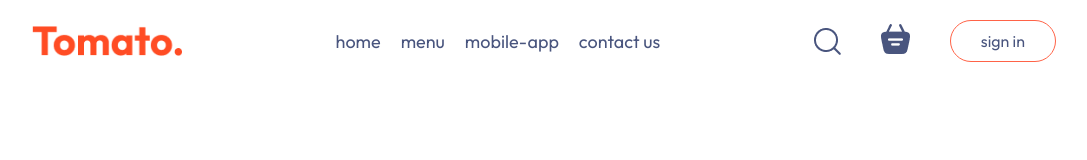
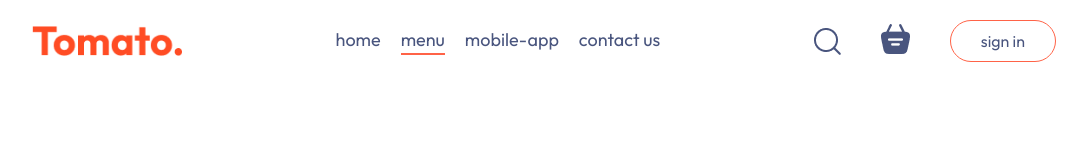
Before and after one commit to moonspark78/Food_Delivery, a React (Vite) app: page / in a window 1280 px wide. Shown: the top 160 px of the page, without its empty margins (96-1183 px from the left). Built offline with nearby package versions, Linux system fonts and the light colour scheme.

Commit message:
:art: working on  the css of the navbar :/  :art:

```diff
--- a/src/components/Navbar/Navbar.css
+++ b/src/components/Navbar/Navbar.css
@@ -37,3 +37,8 @@
 .navbar button:hover{
     background-color: #fff4f2;
 }
+
+.navbar .active{
+    padding-bottom: 2px;
+    border-bottom: 2px solid tomato;
+}
--- a/src/components/Navbar/Navbar.jsx
+++ b/src/components/Navbar/Navbar.jsx
@@ -3,7 +3,7 @@ import './Navbar.css'
 import {assets} from "../../assets/assets"
 
 const Navbar = () => {
-  const [menu, setMenu] = useState("home");
+  const [menu, setMenu] = useState("menu");
   return (
     <div className='navbar'>
         <img src={assets.logo} alt='' className='logo'/>
```
